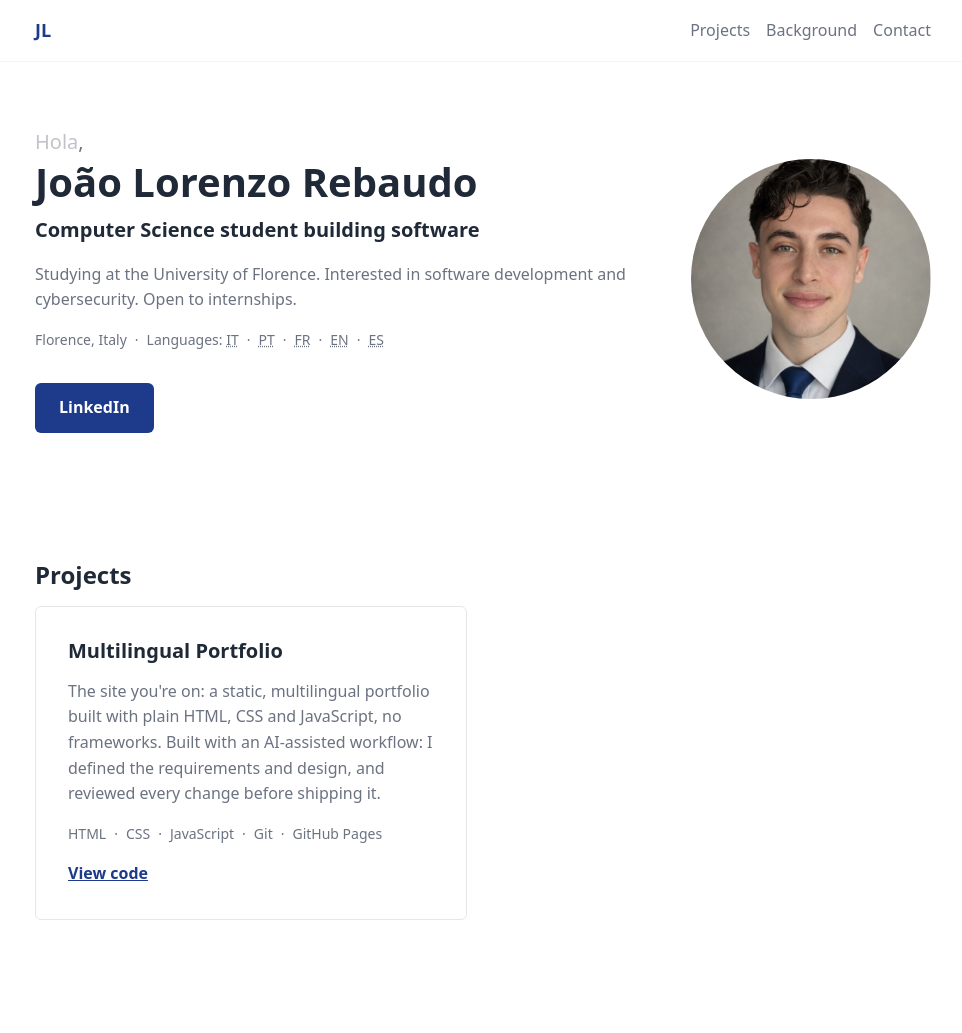
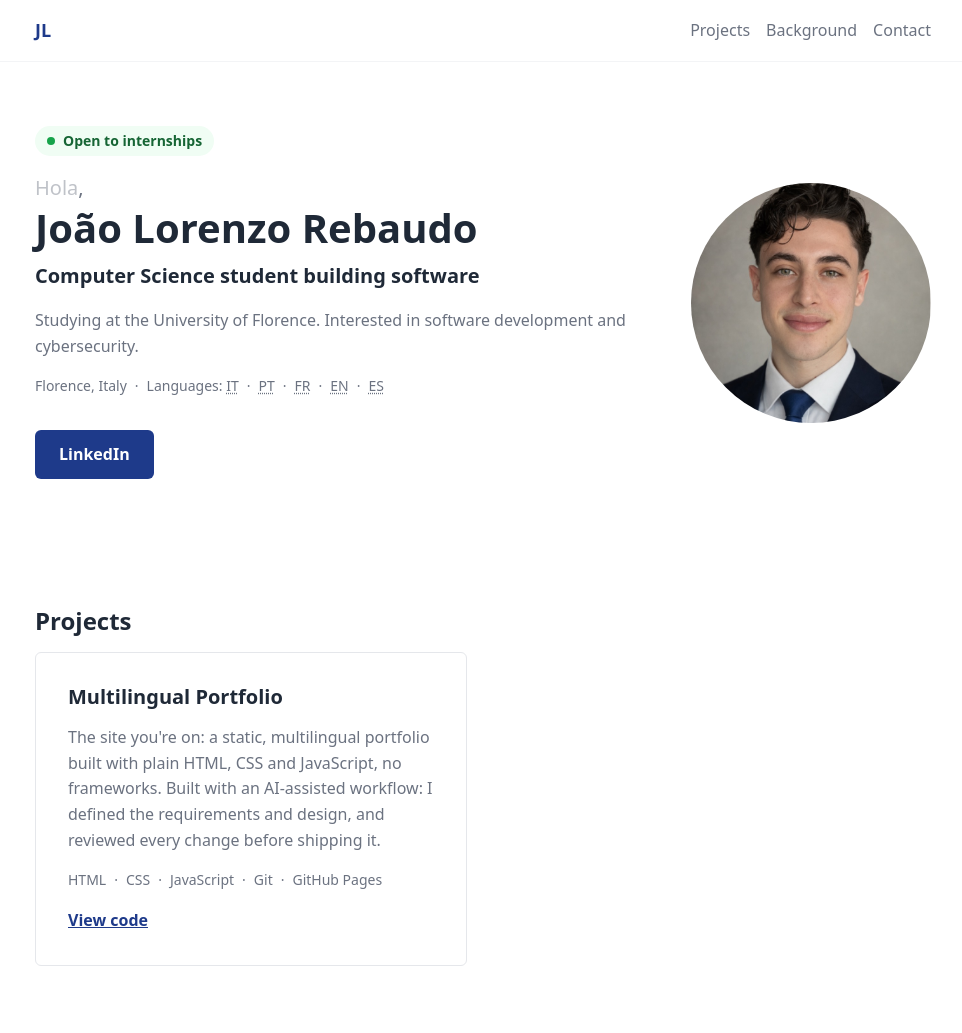
Before and after one commit to joaolorenzorebaudo-lab/joaolorenzorebaudo-lab.github.io, a plain HTML site: page index.html in a window 1280 px wide. Shown: the top 1033 px of the page, without its empty margins (157-1119 px from the left). Drawn offline with Linux system fonts and the light colour scheme.

Commit message:
feat: add availability badge to hero

```diff
--- a/css/style.css
+++ b/css/style.css
@@ -5,6 +5,9 @@
   --color-border: #E5E7EB;
   --color-border-subtle: #F3F4F6;
   --color-accent: #1E3A8A;
+  --color-success-text: #166534;
+  --color-success-bg: #F0FDF4;
+  --color-success-dot: #16A34A;
 
   --font-base: system-ui, -apple-system, "Segoe UI", Roboto, sans-serif;
 
@@ -170,6 +173,28 @@ footer {
   flex-shrink: 0;
 }
 
+.status-badge {
+  display: flex;
+  align-items: center;
+  gap: var(--space-s);
+  width: fit-content;
+  margin-bottom: var(--space-m);
+  padding: 0.25rem 0.75rem;
+  border-radius: 999px;
+  background-color: var(--color-success-bg);
+  color: var(--color-success-text);
+  font-size: 0.875rem;
+  font-weight: 600;
+}
+
+.status-badge::before {
+  content: "";
+  width: 0.5rem;
+  height: 0.5rem;
+  border-radius: 50%;
+  background-color: var(--color-success-dot);
+}
+
 .hero-greeting {
   font-size: 1.25rem;
   color: var(--color-text-muted);
--- a/index.html
+++ b/index.html
@@ -27,10 +27,11 @@
     <section id="hero" class="hero">
       <img class="hero-photo" src="/assets/img/photo.jpg" alt="Portrait of João Lorenzo Rebaudo" width="756" height="1000">
       <div class="hero-text">
+        <p class="status-badge">Open to internships</p>
         <p class="hero-greeting"><span data-greeting>Hello</span>,</p>
         <h1>João Lorenzo Rebaudo</h1>
         <p class="hero-role">Computer Science student building software</p>
-        <p class="hero-intro">Studying at the University of Florence. Interested in software development and cybersecurity. Open to internships.</p>
+        <p class="hero-intro">Studying at the University of Florence. Interested in software development and cybersecurity.</p>
         <ul class="tag-list">
           <li>Florence, Italy</li>
           <li>Languages:
```
